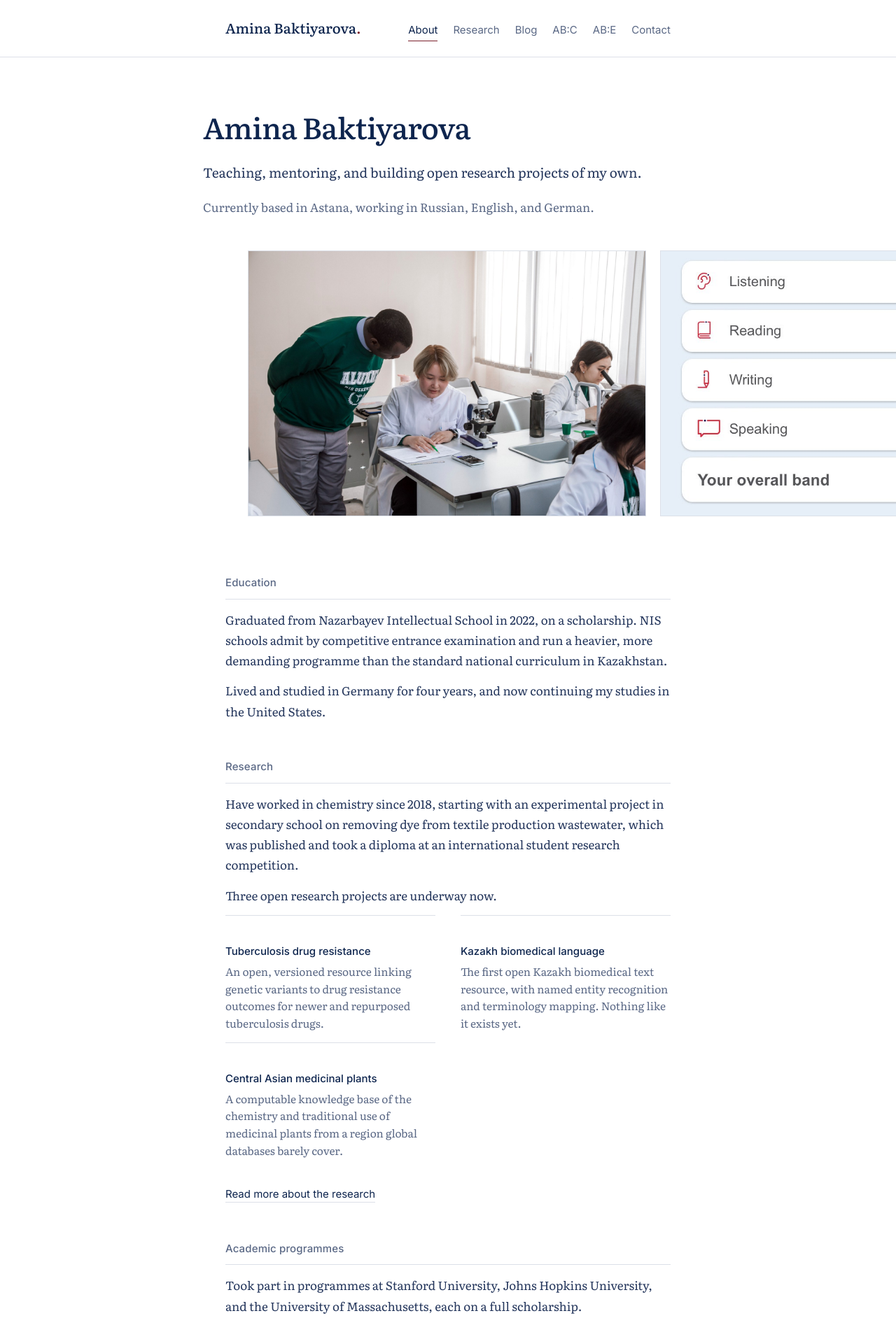
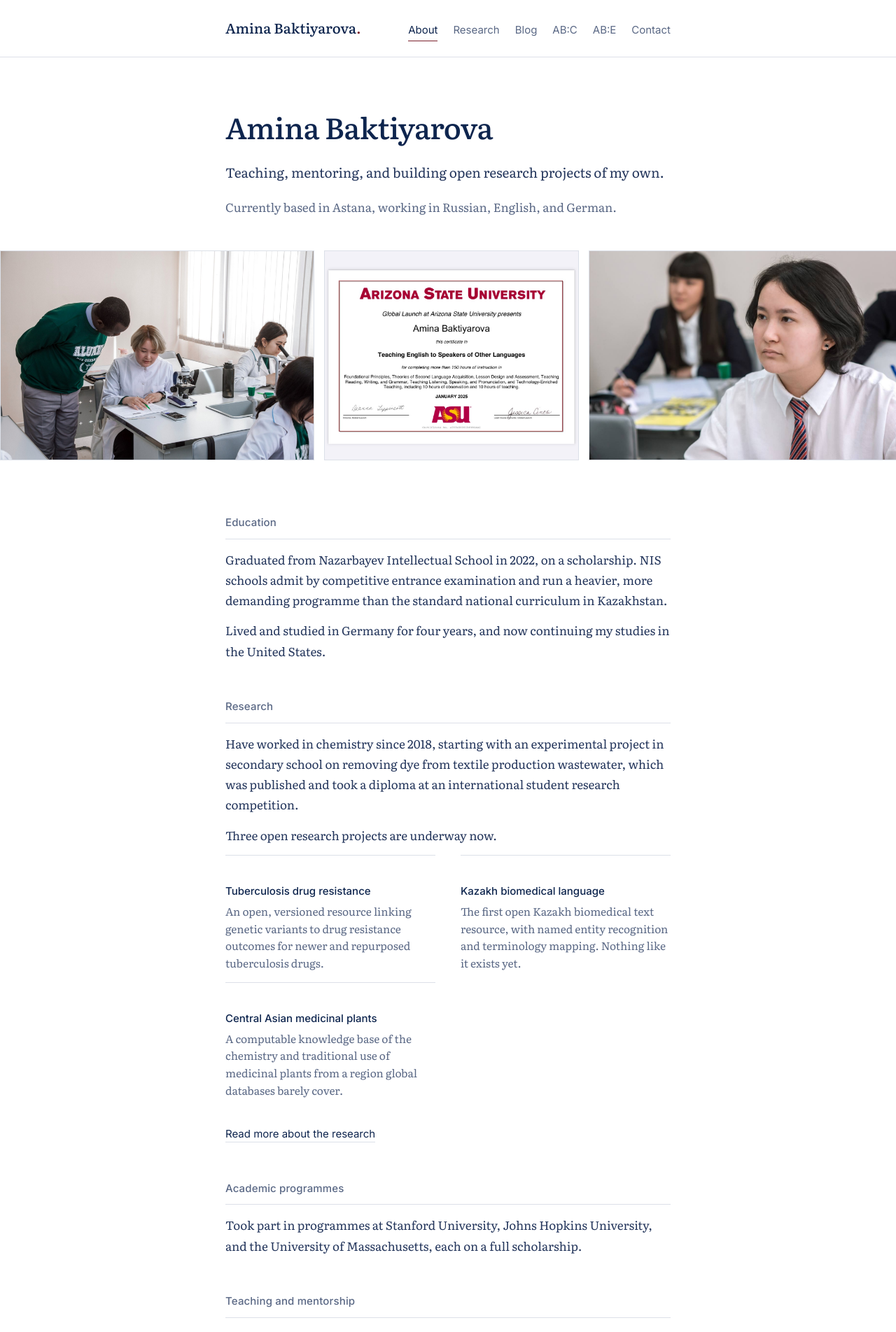
Before and after one commit to aminabaktiyarova/aminabaktiyarova.github.io, a Jekyll site: the page built from index.html, in a window 1280 px wide. Shown: the top 1904 px of the page at 70% size. Built offline with Jekyll 4.4.1, drawn with Linux system fonts in a browser that asks for light colours.

Commit message:
Fix mobile padding, smaller photo row

```diff
--- a/assets/style.css
+++ b/assets/style.css
@@ -3,8 +3,8 @@
     --ink: #24365C;
     --quiet: #5A6885;
     --burgundy: #7A1F2B;
+    --row-h: 300px;
     --rule: #DCE0E8;
-    --row-h: 380px;
     --col: 700px;
     --pad: 32px;
   }
@@ -100,15 +100,16 @@
   }
   .lede + p { margin: 0 0 8px; color: var(--quiet); }
 
-  .top { padding: 76px 0 40px; }
+  .top { padding: 76px var(--pad) 40px; }
 
   .photos {
     display: flex;
-    gap: 20px;
+    align-items: flex-start;
+    gap: 14px;
     overflow-x: auto;
     overflow-y: hidden;
-    padding-bottom: 18px;
-    margin-bottom: 64px;
+    padding-bottom: 16px;
+    margin-bottom: 60px;
     scrollbar-color: var(--rule) transparent;
     scrollbar-width: thin;
   }
@@ -116,6 +117,7 @@
   .photos::-webkit-scrollbar-track { background: transparent; }
   .photos::-webkit-scrollbar-thumb { background: var(--rule); border-radius: 3px; }
   .photos::-webkit-scrollbar-thumb:hover { background: #BCC3D0; }
+  .photos:focus-visible { outline: 2px solid var(--burgundy); outline-offset: 4px; }
   .photos img {
     height: var(--row-h);
     width: auto;
@@ -127,8 +129,8 @@
   .bleed {
     margin-left: calc(50% - 50vw);
     margin-right: calc(50% - 50vw);
-    padding-left: calc(50vw - 50% + var(--pad));
-    padding-right: var(--pad);
+    padding-left: 0;
+    padding-right: 0;
   }
 
   section { margin-bottom: 52px; }
@@ -193,12 +195,12 @@
   .flinks { display: flex; flex-wrap: wrap; gap: 22px; margin-bottom: 14px; }
 
   @media (max-width: 720px) {
-    :root { --row-h: 240px; --pad: 20px; }
+    :root { --pad: 20px; --row-h: 200px; }
     body { font-size: 16px; }
     h1 { font-size: 31px; }
     .lede { font-size: 17.5px; }
-    .top { padding: 44px 0 30px; }
-    .photos { gap: 12px; margin-bottom: 48px; }
+    .top { padding: 44px var(--pad) 30px; }
+    .photos { gap: 10px; margin-bottom: 44px; }
     .bar { padding: 18px var(--pad); }
     nav { gap: 16px; font-size: 14px; }
   }
--- a/index.html
+++ b/index.html
@@ -14,7 +14,6 @@
   <div class="wrap">
     <div class="photos bleed" tabindex="0" role="group" aria-label="Photographs">
       <img src="{{ '/assets/photos/01-lab.jpg' | relative_url }}" alt="Students in white coats working with microscopes at a school laboratory bench, one of them in an NIS Oskemen alumni sweatshirt.">
-      <img src="{{ '/assets/photos/02-ielts.jpg' | relative_url }}" alt="IELTS results showing Listening 9.0, Reading 9.0, Writing 7.0, Speaking 9.0, and an overall band of 8.5.">
       <img src="{{ '/assets/photos/03-tesol.jpg' | relative_url }}" alt="Arizona State University certificate in Teaching English to Speakers of Other Languages.">
       <img src="{{ '/assets/photos/04-classroom.jpg' | relative_url }}" alt="A student in school uniform at a classroom desk, looking towards the front of the room.">
       <img src="{{ '/assets/photos/05-embassy.jpg' | relative_url }}" alt="Two women standing in front of the Kazakhstani state emblem and two flags in an embassy reception room.">
```
Also changed, not shown: assets/photos/02-ielts.jpg (deleted).
